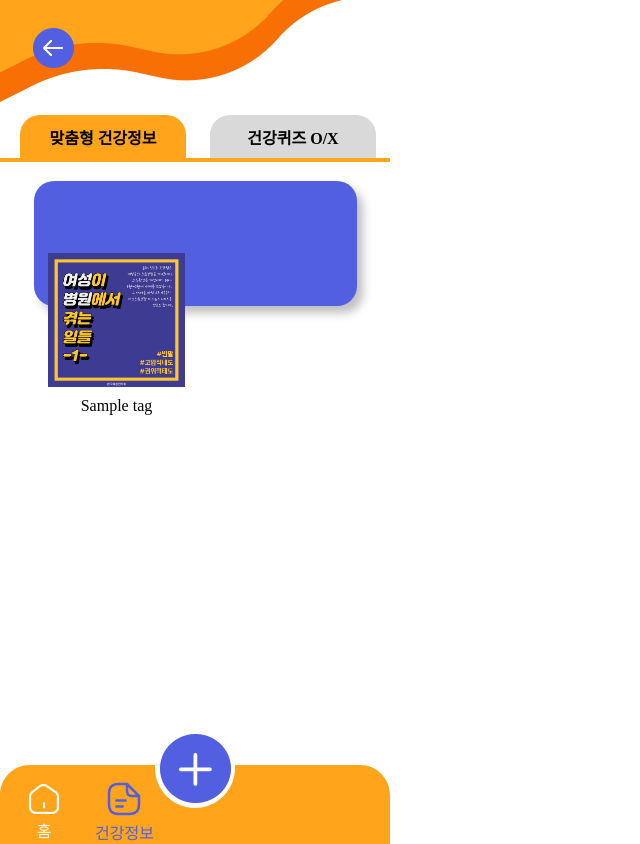
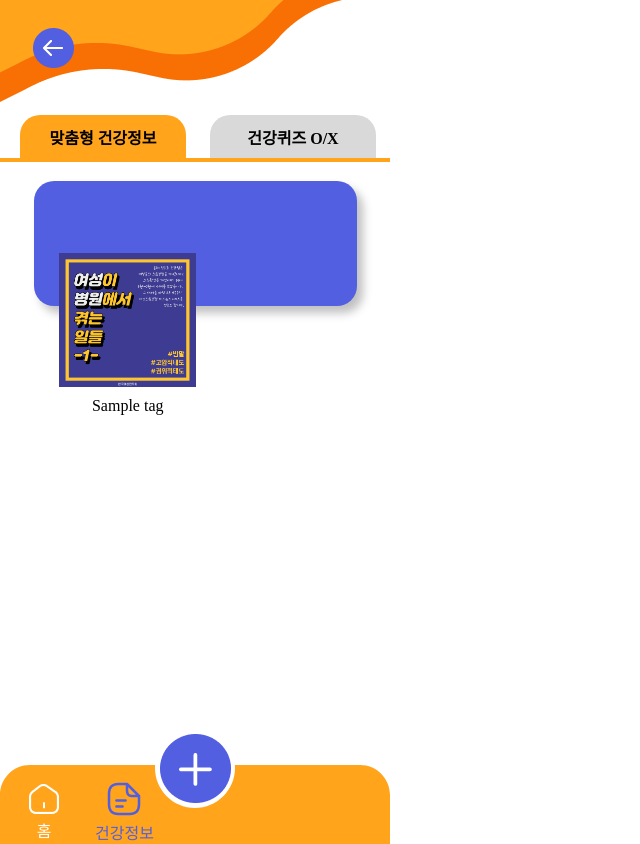
Before and after one commit to 2023-likelion-hackathon-Team3/likelion-hackathon-3-1, a Django app: page /post/ in a window 1280 px wide. Shown: the whole page, without its empty margins (0-640 px from the left). Run offline with Django 4.2, Linux system fonts and the light colour scheme; tables that the repository leaves empty hold one stand-in row (values such as "Sample post").

Commit message:
[0818] info.css 수정

```diff
--- a/HealthBridge/static/css/info.css
+++ b/HealthBridge/static/css/info.css
@@ -136,14 +136,15 @@ p {
   flex-wrap: wrap;
   top: 253px;
   margin-left: 48px;
+  justify-content: space-between;
 }
 
 #card-item {
-  width: 137px;
+  width: calc(50% - 11.5px);
   display: flex;
   flex-direction: column;
   align-items: center;
-  margin-right: 23px;
+  margin-right: 0;
   margin-bottom: 30px;
 }
 
```
